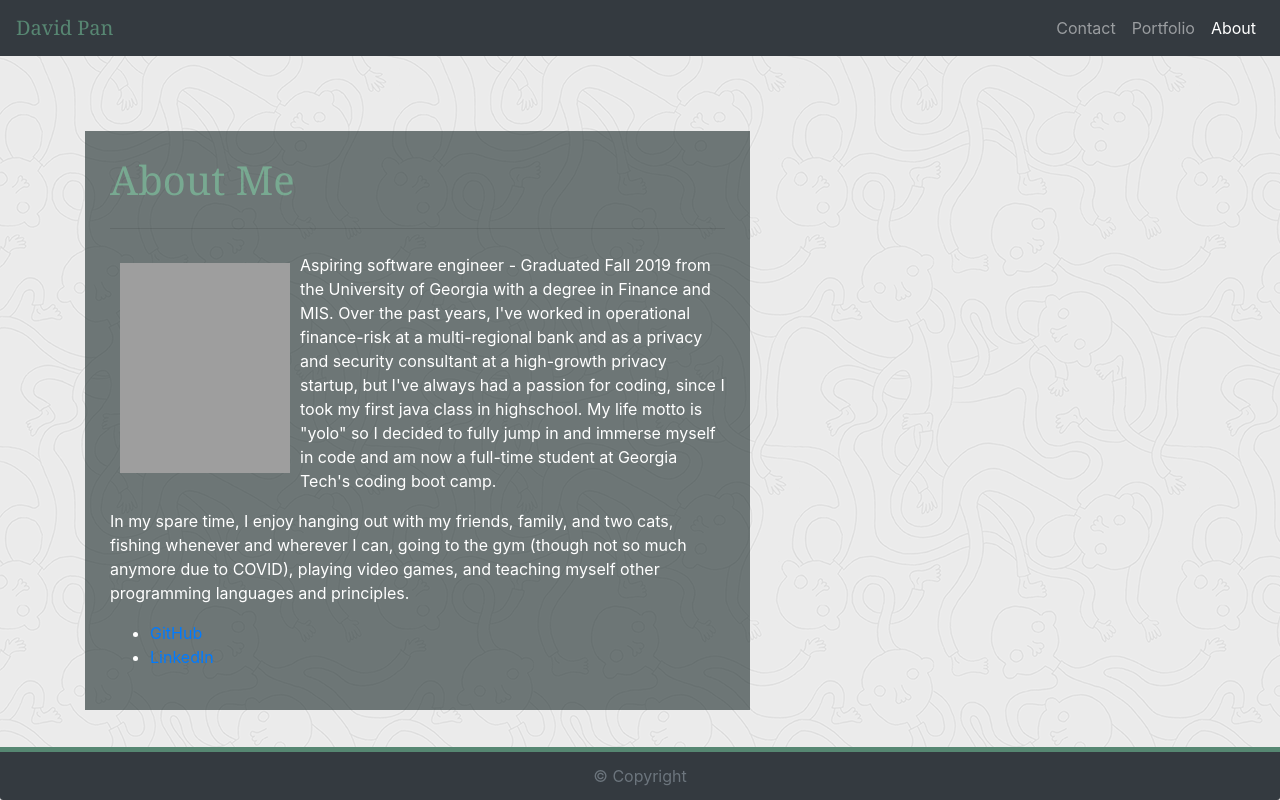
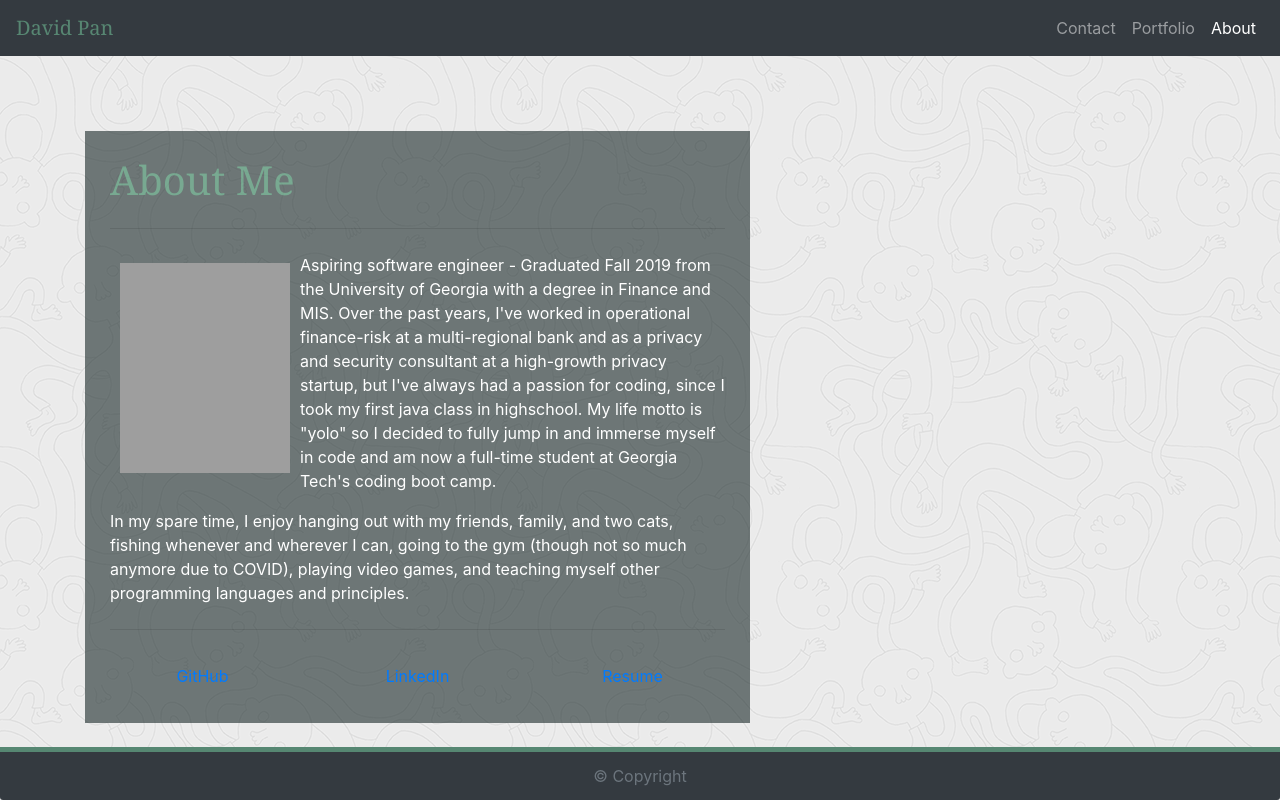
Before and after one commit to dpan-5/hw-07-updated-portfolio, a plain HTML site: page index.html in a window 1280 px wide. Drawn offline with nearby package versions, Linux system fonts and the light colour scheme; grey boxes are pictures that could not be loaded.

Commit message:
added resume link and styling

```diff
--- a/assets/css/style.css
+++ b/assets/css/style.css
@@ -54,7 +54,13 @@ footer {
     color: white;
 }
 
+.socials {
+    padding: 10px;
+}
 
+.socials:hover {
+    background-color: rgba(31, 46, 46, 0.122);
+}
 
 
 
--- a/index.html
+++ b/index.html
@@ -40,10 +40,18 @@
                     <p>
                     In my spare time, I enjoy hanging out with my friends, family, and two cats, fishing whenever and wherever I can, going to the gym (though not so much anymore due to COVID), playing video games, and teaching myself other programming languages and principles.
                     </p>
-                    <ul>
-                      <li><a href="https://github.com/dpan-5" target="_blank">GitHub</a></li>
-                      <li><a href="https://www.linkedin.com/in/pan-david/" target="_blank">LinkedIn</a></li>
-                    </ul>
+                    <hr class="my-4">
+                  </div>
+                </div>
+                <div class="row">
+                  <div class="col-sm-4 socials d-flex justify-content-center">
+                      <a href="https://github.com/dpan-5" target="_blank">GitHub</a>
+                  </div>
+                  <div class="col-sm-4 socials d-flex justify-content-center">
+                      <a href="https://www.linkedin.com/in/pan-david/" target="_blank">LinkedIn</a>
+                  </div>
+                  <div class="col-sm-4 socials d-flex justify-content-center">
+                      <a href="./assets/DP_Resume_08.pdf" target="_blank">Resume</a>
                   </div>
                 </div>
             </div>
```
Also changed, not shown: 1 other file.
